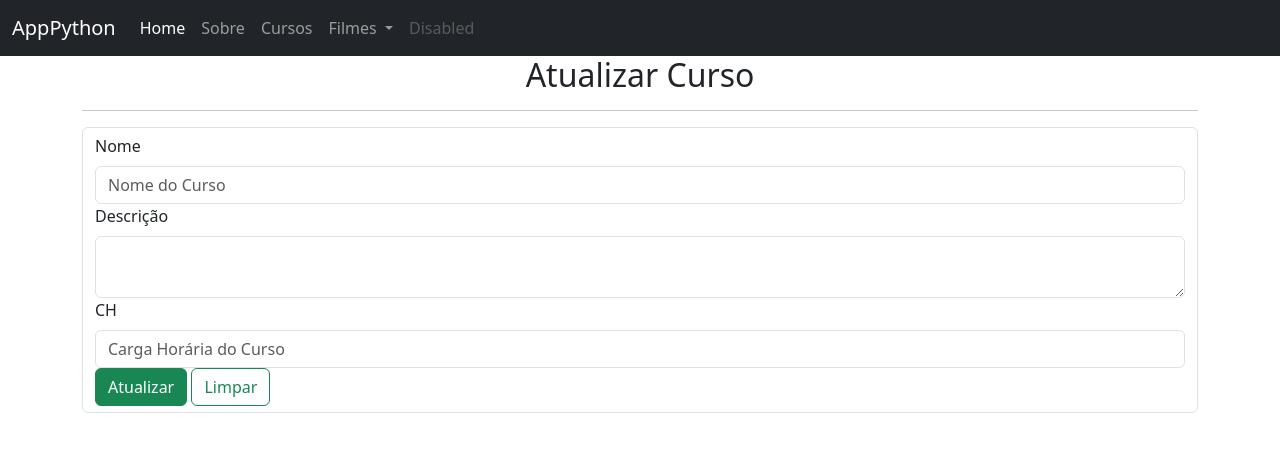
After one commit to joaovictorcmd/ex, a Flask app: template templates/atualiza_curso.html in a window 1280 px wide. The commit adds this page. Shown: the top 452 px of the page. Run offline with Flask 3, Linux system fonts and the light colour scheme; the template is opened without the code that fills it, so the values that code supplies are empty.

Commit message:
Atualização de dados

```diff
--- a/app.py
+++ b/app.py
@@ -88,6 +88,22 @@ def criar_curso():
     return render_template("novo_curso.html")
 
 
+@app.route("/<int:id>/atualiza_curso", methods=["GET", "POST"])
+def atualiza_curso(id):
+    curso = cursos.query.filter_by(id=id).first()
+    if request.method == "POST":
+        nome = request.form["nome"]
+        descricao = request.form["descricao"]
+        ch = request.form["ch"]
+
+        cursos.query.filter_by(id=id).update(
+            {"nome": nome, "descricao": descricao, "ch": ch}
+        )
+        db.session.commit()
+        return redirect(url_for("lista_cursos"))
+    return render_template("atualiza_curso.html", curso=curso)
+
+
 # Debug mode
 if __name__ == "__main__":
     with app.app_context():
--- /dev/null
+++ b/templates/atualiza_curso.html
@@ -0,0 +1,23 @@
+{% extends 'base.html' %}
+{% block content %}
+<h2 style="text-align: center">Atualizar Curso</h2>
+<hr>
+
+{%- for mensagem in get_flashed_messages() %}
+<div class="alert alert-danger">
+  {{mensagem}}
+</div>
+{%- endfor %}
+
+<form action="{{url_for('atualiza_curso', id=curso.id)}}" method="POST" class="form-control">
+  <label for="nome" class="form-label">Nome</label>
+  <input type="text" class="form-control" name="nome" value="{{curso.nome}}" placeholder="Nome do Curso" required>
+  <label for="descricao" class="form-label">Descrição</label>
+  <textarea class="form-control" name="descricao" required>{{curso.descricao}}</textarea>
+  <label for="ch" class="form-label">CH</label>
+  <input type="number" class="form-control" name="ch" value="{{curso.ch}}" placeholder="Carga Horária do Curso"
+    required>
+  <button type="submit" class="btn btn-success">Atualizar</button>
+  <button type="reset" class="btn btn-outline-success">Limpar</button>
+</form>
+{% endblock content %}
--- a/templates/cursos.html
+++ b/templates/cursos.html
@@ -9,6 +9,7 @@
         <th scope="col">Nome do curso</th>
         <th scope="col">Descrição</th>
         <th scope="col">Carga Horária</th>
+        <th scope="col">Ações</th>
       </tr>
     </thead>
     <tbody>
@@ -18,6 +19,9 @@
         <td>{{curso.nome}}</td>
         <td>{{curso.descricao}}</td>
         <td>{{curso.ch}}</td>
+        <td>
+          <a href="{{curso.id}}/atualiza_curso" class="btn btn-xs btn-secondary">Editar</a>
+        </td>
       </tr>
     {% endfor %}
     </tbody>
--- a/templates/novo_curso.html
+++ b/templates/novo_curso.html
@@ -9,11 +9,11 @@
 {%- endfor %}
 <form action="{{url_for('criar_curso')}}" method="POST" class="form-control">
       <label for="nome" class="form-label">Nome</label>
-      <input type="text" class="form-control" name="nome" placeholder="Nome do Curso">
+      <input type="text" class="form-control" name="nome" placeholder="Nome do Curso" required>
       <label for="descricao" class="form-label">Descrição</label>
-      <input type="text" class="form-control" name="descricao" placeholder="Descrição do Curso">
+      <input type="text" class="form-control" name="descricao" placeholder="Descrição do Curso" required>
       <label for="ch" class="form-label">CH</label>
-      <input type="number" class="form-control" name="ch" placeholder="Carga Horária do Curso">
+      <input type="number" class="form-control" name="ch" placeholder="Carga Horária do Curso" required>
     <button type="submit" class="btn btn-success">Adicionar</button>
     <button type="reset" class="btn btn-outline-success">Limpar</button>
   </form>
```
